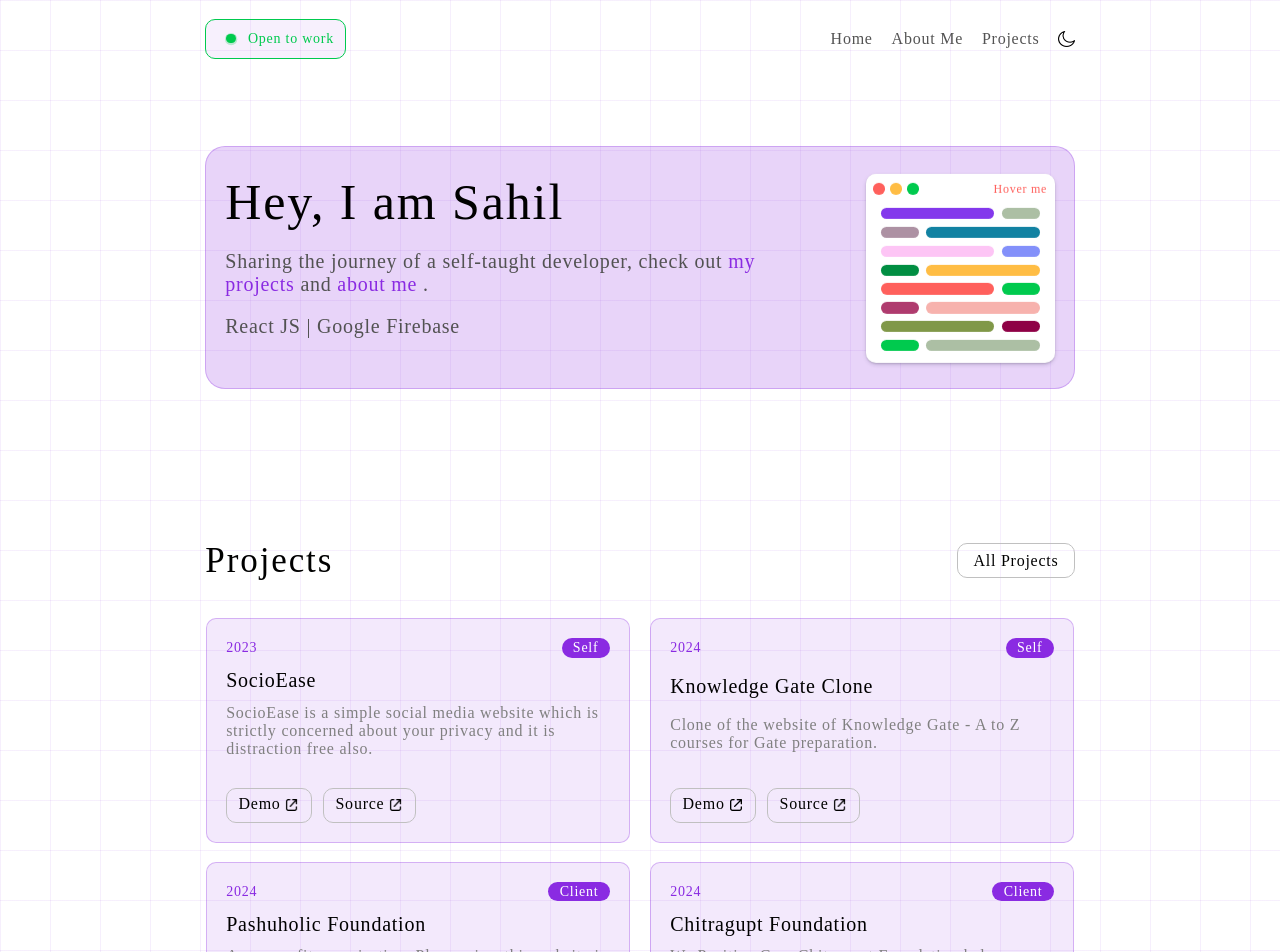
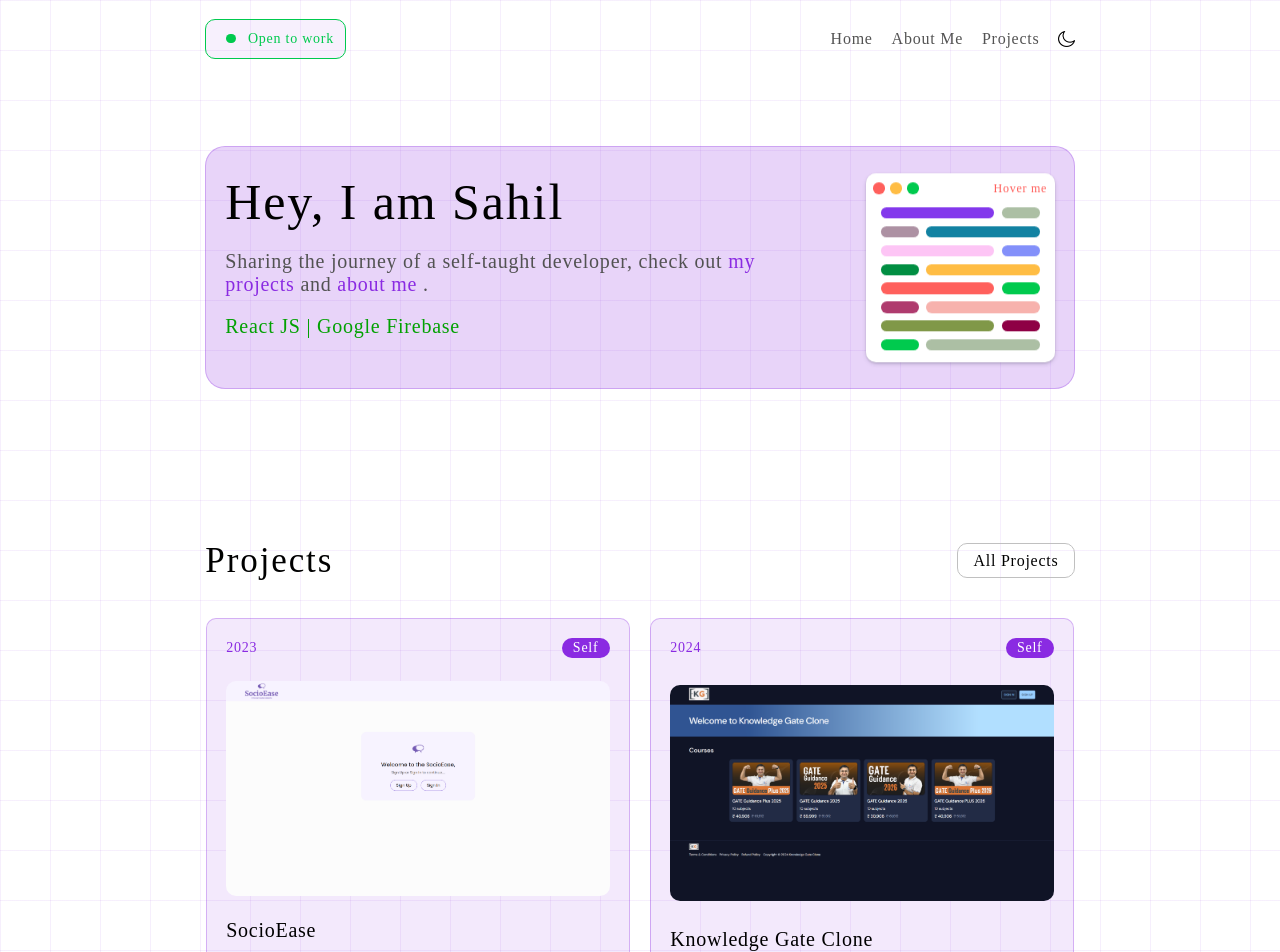
Before and after one commit to sahilkalkal9/portfolio_website, a React (Create React App) app: page / in a window 1280 px wide. Shown: the top 952 px of the page. Built offline with nearby package versions, Linux system fonts and the light colour scheme; a web font is replaced by a local one.

Commit message:
final ui

```diff
--- a/src/App.scss
+++ b/src/App.scss
@@ -1128,6 +1128,20 @@ $projectnamesize : 20px;
 }
 
 
+.pimgnew {
+    width: 100%;
+    border-radius: 10px;
+    margin: .3cm 0cm;
+}
+
+.skills-main{
+    color: #FFBD44;
+}
+
+.skills-main-light{
+    color: rgb(2, 161, 2);
+}
+
 @media only screen and (max-width : 1000px) {
     .app-content {
         width: calc(100% - 2.3cm);
--- a/src/components/home/home.jsx
+++ b/src/components/home/home.jsx
@@ -50,7 +50,7 @@ function Home({ theme }) {
                     <p className={`head-text head-text-${theme}`}>
                         Sharing the journey of a self-taught developer, check out <Link className="head-text-link" to='/projects' >my projects </Link>and <Link className="head-text-link" to='/about-me' >about me </Link>.
                     </p>
-                    <p className={`head-text head-text-${theme}`}>
+                    <p className={`head-text head-text-${theme} skills-main skills-main-${theme}`}>
                         React JS | Google Firebase
                     </p>
 
@@ -208,6 +208,7 @@ function Home({ theme }) {
                                         {p.type}
                                     </p>
                                 </div>
+                                <img src={require(`../projects/${p.image}`)} alt="" className="pimgnew" />
                                 <p className={`project-name project-name-${theme}`}>
                                     {p.name}
                                 </p>
--- a/src/components/projects/project.json
+++ b/src/components/projects/project.json
@@ -18,7 +18,7 @@
         ],
         "class": "elp",
         "type": "Self",
-        "image": "images/se.png"
+        "image": "images/socioease.png"
     },
     {
         "name": "Knowledge Gate Clone",
@@ -39,7 +39,7 @@
         ],
         "class": "sip",
         "type": "Self",
-        "image": "images/kgc.png"
+        "image": "images/kgn.png"
     },
     {
         "name": "Pashuholic Foundation",
--- a/src/components/projects/projects.jsx
+++ b/src/components/projects/projects.jsx
@@ -21,6 +21,7 @@ function Projects({ theme }) {
                                         {p.type}
                                     </p>
                                 </div>
+                                <img src={require(`./${p.image}`)} alt="" className="pimgnew" />
                                 <p className={`project-name project-name-${theme}`}>
                                     {p.name}
                                     {/* <img src={require("./share.png")} className="share pii" alt="" /> */}
```
Also changed, not shown: src/components/projects/images/kgn.png (added), src/components/projects/images/socioease.png (added).
